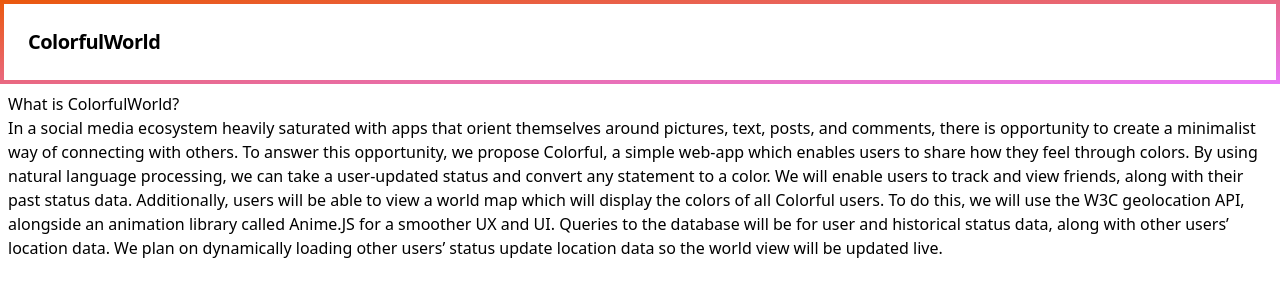
After one commit to TheDeafOne/Colorful, a Flask app: page /about/ in a window 1280 px wide. The commit adds this page. Shown: the top 300 px of the page. Run offline with Flask 3, Linux system fonts and the light colour scheme; some libraries are stand-ins or nearby versions.

Commit message:
Landing page etc.

```diff
--- a/app.py
+++ b/app.py
@@ -2,7 +2,24 @@ from flask import Flask, render_template
 
 app = Flask(__name__)
 
+app.jinja_env.auto_reload = True
+app.config['TEMPLATES_AUTO_RELOAD'] = True
 
 @app.get('/')
 def index():
     return render_template("index.html")
+
+@app.get('/register/')
+def get_register():
+    return render_template("register.html")
+
+@app.get('/login/')
+def get_login():
+    return render_template("login.html")
+
+@app.get('/about/')
+def get_about():
+    return render_template("about.html")
+
+if __name__ == "__main__":
+    app.run(debug=True)
--- /dev/null
+++ b/templates/about.html
@@ -0,0 +1,10 @@
+{% extends 'base.html' %}
+{% block title %}
+About
+{% endblock %}
+{% block content %}
+<h1>What is ColorfulWorld?</h1>
+In a social media ecosystem heavily saturated with apps that orient themselves around pictures, text, posts, and comments, there is opportunity to create a minimalist way of connecting with others. To answer this opportunity, we propose Colorful, a simple web-app which enables users to share how they feel through colors.
+By using natural language processing, we can take a user-updated status and convert any statement to a color. We will enable users to track and view friends, along with their past status data. Additionally, users will be able to view a world map which will display the colors of all Colorful users. To do this, we will use the W3C geolocation API, alongside an animation library called Anime.JS for a smoother UX and UI. Queries to the database will be for user and historical status data, along with other users’ location data. We plan on dynamically loading other users’ status update location data so the world view will be updated live.
+
+{% endblock %}
--- /dev/null
+++ b/templates/base.html
@@ -0,0 +1,19 @@
+<!DOCTYPE html>
+<html lang="en">
+<head>
+    <meta charset="UTF-8">
+    <meta name="viewport" content="width=device-width, initial-scale=1.0">
+    <title>{% block title %} {% endblock %} - ColorfulWorld</title>
+    <script src="https://cdn.tailwindcss.com"></script>
+</head>
+<body>
+    <div class="bg-gradient-to-br from-orange-600 to-fuchsia-400 p-1">
+        <nav class="flex items-center justify-between flex-wrap bg-white p-6">
+            <span class="font-semibold text-xl tracking-tight">ColorfulWorld</span>
+        </nav>
+    </div>
+    <div class="p-2">
+        {% block content %} {% endblock %}
+    </div>
+</body>
+</html>
```
Also changed, not shown: templates/index.html (+10 -5 lines), templates/login.html (added, +10 -0 lines), templates/register.html (added, +10 -0 lines).
